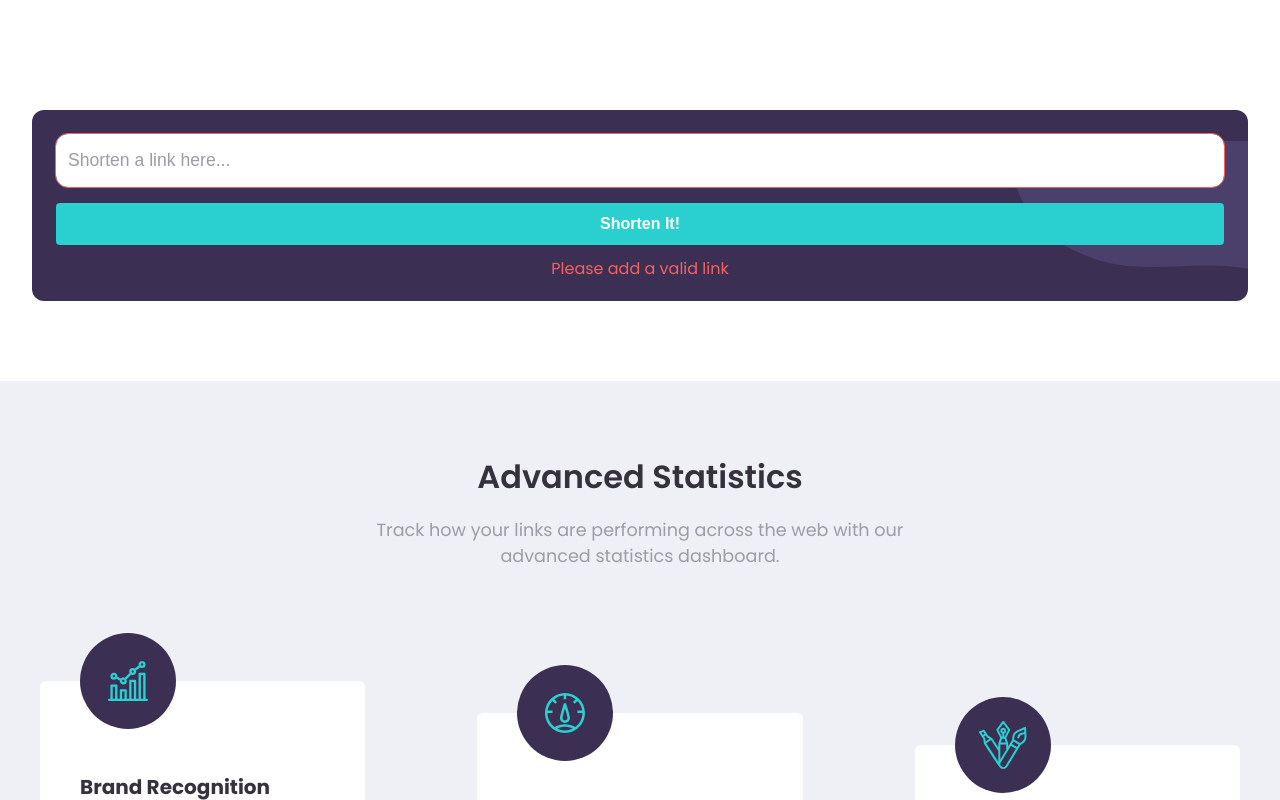
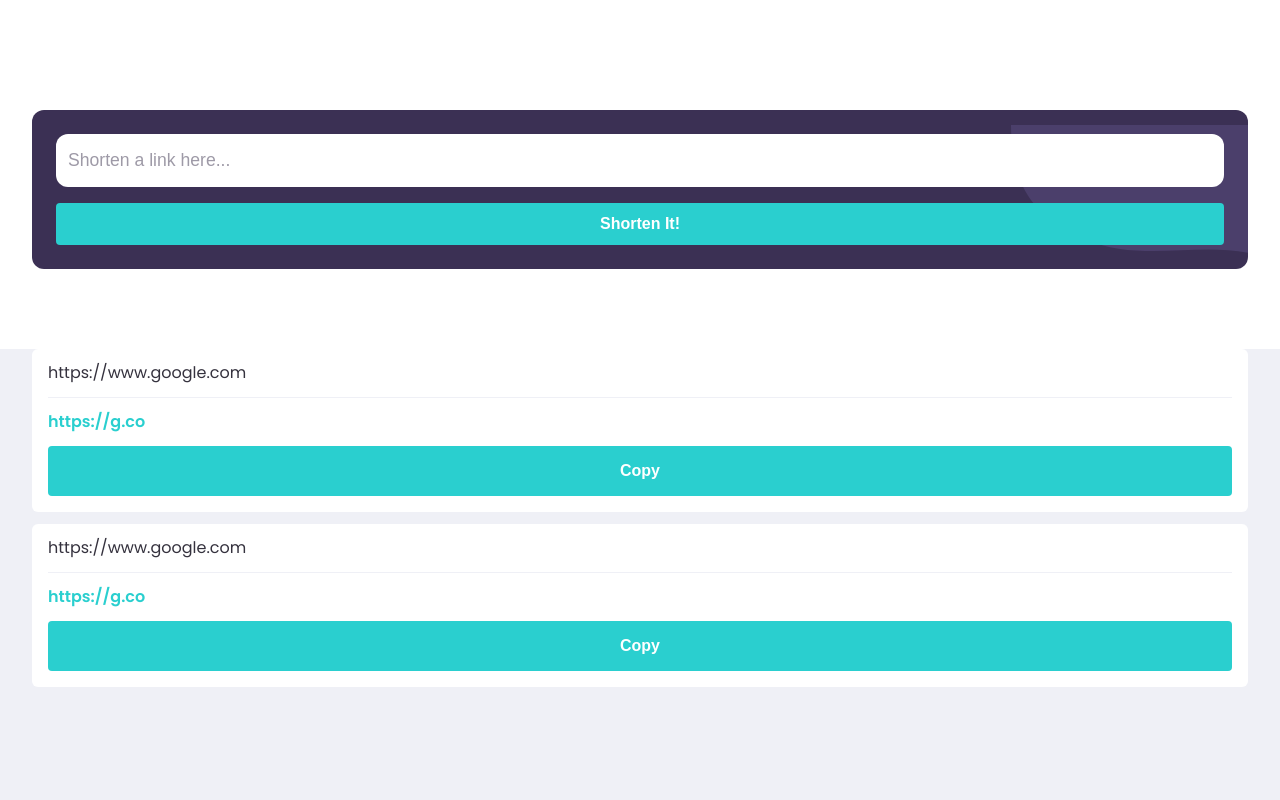
Before and after one commit to smh1988-2/fem-shortly, a Next.js app: page / in a window 1280 px wide. Shown: the part 560-1360 px from the top of the page. Built offline with nearby package versions, Linux system fonts and the light colour scheme.

Commit message:
styling url cards and deck

```diff
--- a/app/page.tsx
+++ b/app/page.tsx
@@ -1,4 +1,5 @@
 import CardDeck from "./src/CardDeck/CardDeck";
+import UrlCardDeck from "./src/CardDeck/UrlCard Deck/UrlCardDeck";
 import ConversionPanel from "./src/ConversionPanel/ConversionPanel";
 import Footer from "./src/Footer/Footer";
 import Hero from "./src/Hero/Hero";
@@ -11,6 +12,7 @@ export default function Home() {
       <NavBar />
       <Hero />
       <Shortener />
+      <UrlCardDeck />
       <CardDeck />
       <ConversionPanel content={"Boost your links today"} />
       <Footer />
--- /dev/null
+++ b/app/src/Buttons/CopyButton/CopyButton.module.css
@@ -0,0 +1,17 @@
+.copyBtn {
+  width: fit-content;
+  background-color: var(--cyan);
+  border: none;
+  color: var(--white);
+  font-size: 1rem;
+  font-weight: 700;
+  transition: background-color var(--hover-time) var(--hover-type);
+  padding: 1rem;
+  border-radius: 0.25rem;
+  width: 100%;
+}
+
+.copyBtn:hover {
+    cursor: pointer;
+    background-color: var(--cyan-hover);
+  }
--- /dev/null
+++ b/app/src/Buttons/CopyButton/CopyButton.tsx
@@ -0,0 +1,20 @@
+"use client"
+
+import React from "react";
+
+import styles from "./CopyButton.module.css";
+
+function CopyButton() {
+
+    function handleCopyClick(e) {
+        console.log(e.target.parentElement.children[0].innerText)
+        console.log(e.target.parentElement.children[1].innerText)
+    }
+  return (
+    <button type="button" className={styles.copyBtn} onClick={e => handleCopyClick(e)}>
+      Copy
+    </button>
+  );
+}
+
+export default CopyButton;
--- /dev/null
+++ b/app/src/CardDeck/UrlCard Deck/UrlCard.module.css
@@ -0,0 +1,19 @@
+.urlCard {
+    display: flex;
+    flex-direction: column;
+    gap: 1rem;
+    padding: 1rem;
+    background-color: var(--white);
+    border-radius: 6px;;
+}
+
+.urlLong {
+    color: var(--dark-blue);
+    border-bottom: 1px solid var(--gray);
+    padding-bottom: 1rem;
+}
+
+.urlShort {
+    color: var(--cyan);
+    font-weight: 600;
+}
--- /dev/null
+++ b/app/src/CardDeck/UrlCard Deck/UrlCard.tsx
@@ -0,0 +1,17 @@
+import React from 'react'
+
+import styles from "./UrlCard.module.css"
+import { Button } from '../../Buttons/Button'
+import CopyButton from '../../Buttons/CopyButton/CopyButton'
+
+function UrlCard({ card }) {
+  return (
+    <div className={styles.urlCard}>
+        <p className={styles.urlLong}>{card.long}</p>
+        <p className={styles.urlShort}>{card.short}</p>
+        <CopyButton />
+    </div>
+  )
+}
+
+export default UrlCard
--- /dev/null
+++ b/app/src/CardDeck/UrlCard Deck/UrlCardDeck.module.css
@@ -0,0 +1,7 @@
+.urlCardDeckSection {
+    background-color: var(--gray);
+    padding: 0rem 2rem 4rem;
+    display: flex;
+    flex-direction: column;
+    gap: .75rem;
+}
--- /dev/null
+++ b/app/src/CardDeck/UrlCard Deck/UrlCardDeck.tsx
@@ -0,0 +1,25 @@
+import React from "react";
+import UrlCard from "./UrlCard";
+
+import styles from "./UrlCardDeck.module.css";
+
+function UrlCardDeck() {
+  const shortenUrls = [
+    { long: "https://www.google.com", short: "https://g.co" },
+    { long: "https://www.google.com", short: "https://g.co" },
+  ];
+
+  return (
+    <section className={styles.urlCardDeckSection}>
+      {shortenUrls.map((card) => {
+        return (
+          <div>
+            <UrlCard card={card} />
+          </div>
+        );
+      })}
+    </section>
+  );
+}
+
+export default UrlCardDeck;
--- a/app/src/Shortener/Shortener.tsx
+++ b/app/src/Shortener/Shortener.tsx
@@ -7,24 +7,27 @@ import { Button } from "../Buttons/Button";
 
 function Shortener() {
   const [longUrl, setLongUrl] = useState("");
-  const [validUrl, setValidUrl] = useState(false)
+  const [urlEntered, setUrlEntered] = useState(false);
+  const [isValidUrl, setIsValidUrl] = useState(false);
+  const [showError, setShowError] = useState(false);
 
   function handleSubmit(e: any) {
     e.preventDefault();
+    setUrlEntered(true);
 
-    if (isValidUrl(e.target[0].value)) {
-      setValidUrl(true)
-      console.log("true!");
+    if (checkUrl(e.target[0].value)) {
+      setIsValidUrl(true);
+      setShowError(false)
     } else {
-      setValidUrl(false)
-      console.log("false");
+      setIsValidUrl(false);
+      setShowError(true)
     }
 
     setLongUrl(e.target[0].value);
     shortenUrl();
   }
 
-  function isValidUrl(urlString: string) {
+  function checkUrl(urlString: string) {
     var urlPattern = new RegExp(
       "^(https?:\\/\\/)?((([a-z\\d]([a-z\\d-]*[a-z\\d])*)\\.)+[a-z]{2,}|((\\d{1,3}\\.){3}\\d{1,3}))(\\:\\d+)?(\\/[-a-z\\d%_.~+]*)*(\\?[;&a-z\\d%_.~+=-]*)?(\\#[-a-z\\d_]*)?$",
       "i"
@@ -32,14 +35,19 @@ function Shortener() {
     return !!urlPattern.test(urlString);
   }
 
-  function shortenUrl() {}
+  function shortenUrl() {
+
+  }
 
   return (
     <section className={styles.shortenSection}>
       <div className={styles.shortenContainer}>
         <form onSubmit={(e) => handleSubmit(e)} className={styles.shortenForm}>
-          <input type="text" placeholder="Shorten a link here..."
-          className={ validUrl ? styles.validUrl : styles.invalidUrl} />
+          <input
+            type="text"
+            placeholder="Shorten a link here..."
+            className={showError ? styles.invalidUrl : styles.validUrl}
+          />
           <Button
             content={"Shorten It!"}
             size="lg"
@@ -47,7 +55,11 @@ function Shortener() {
             type={"submit"}
           />
         </form>
-        <p className={styles.errorMessage}>Please add a valid link</p>
+        <p
+          className={showError ? styles.errorMessage : styles.hideErrorMessage}
+        >
+          Please add a valid link
+        </p>
       </div>
     </section>
   );
--- a/app/src/Shortener/styles.module.css
+++ b/app/src/Shortener/styles.module.css
@@ -31,6 +31,10 @@
   color: var(--grayish-violet);
 }
 
+.validUrl {
+  outline: none;
+}
+
 .invalidUrl {
   outline: 1px solid var(--red);
 }
@@ -40,6 +44,11 @@
   opacity: 1;
 }
 
+.hideErrorMessage {
+    display: none;
+}
+
 .errorMessage {
-    color: var(--red);
+  color: var(--red);
+  display: block;
 }
```
